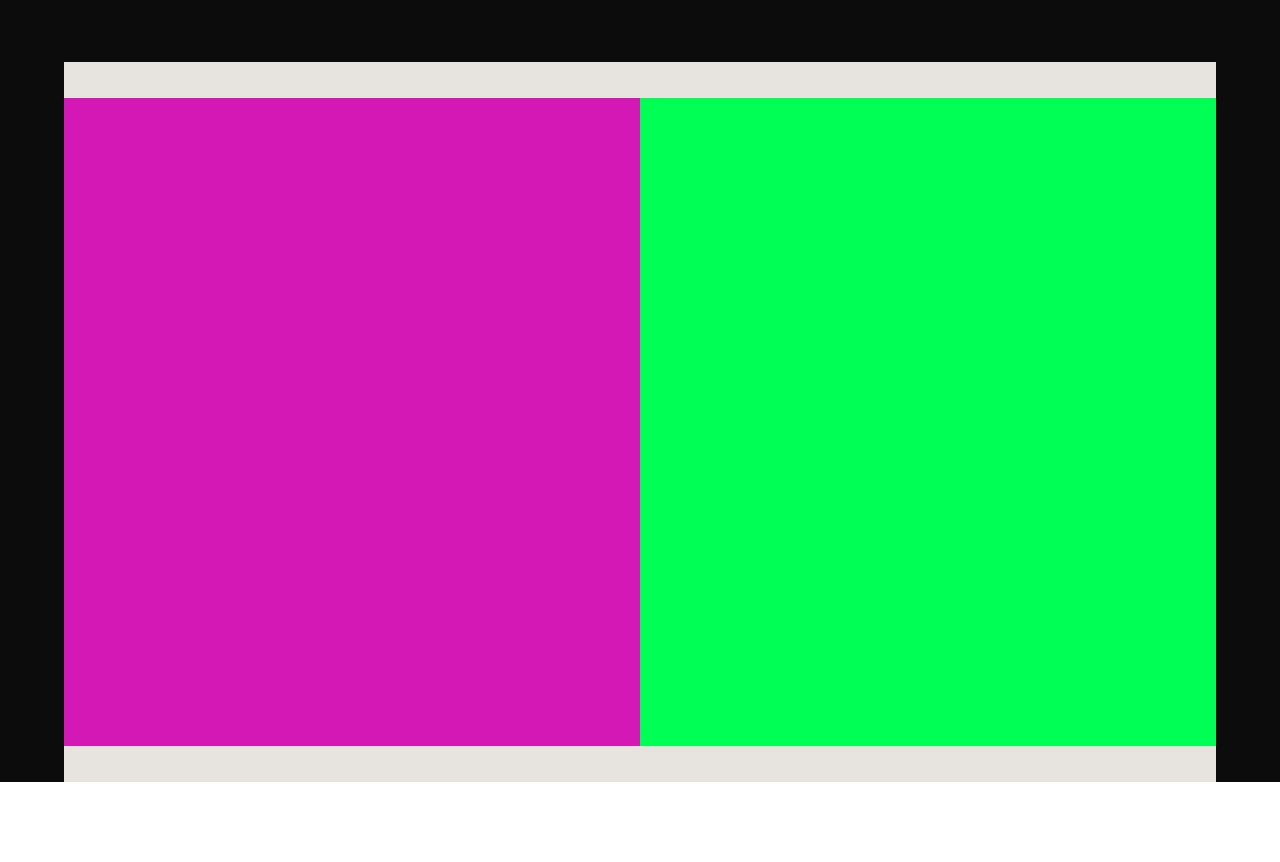
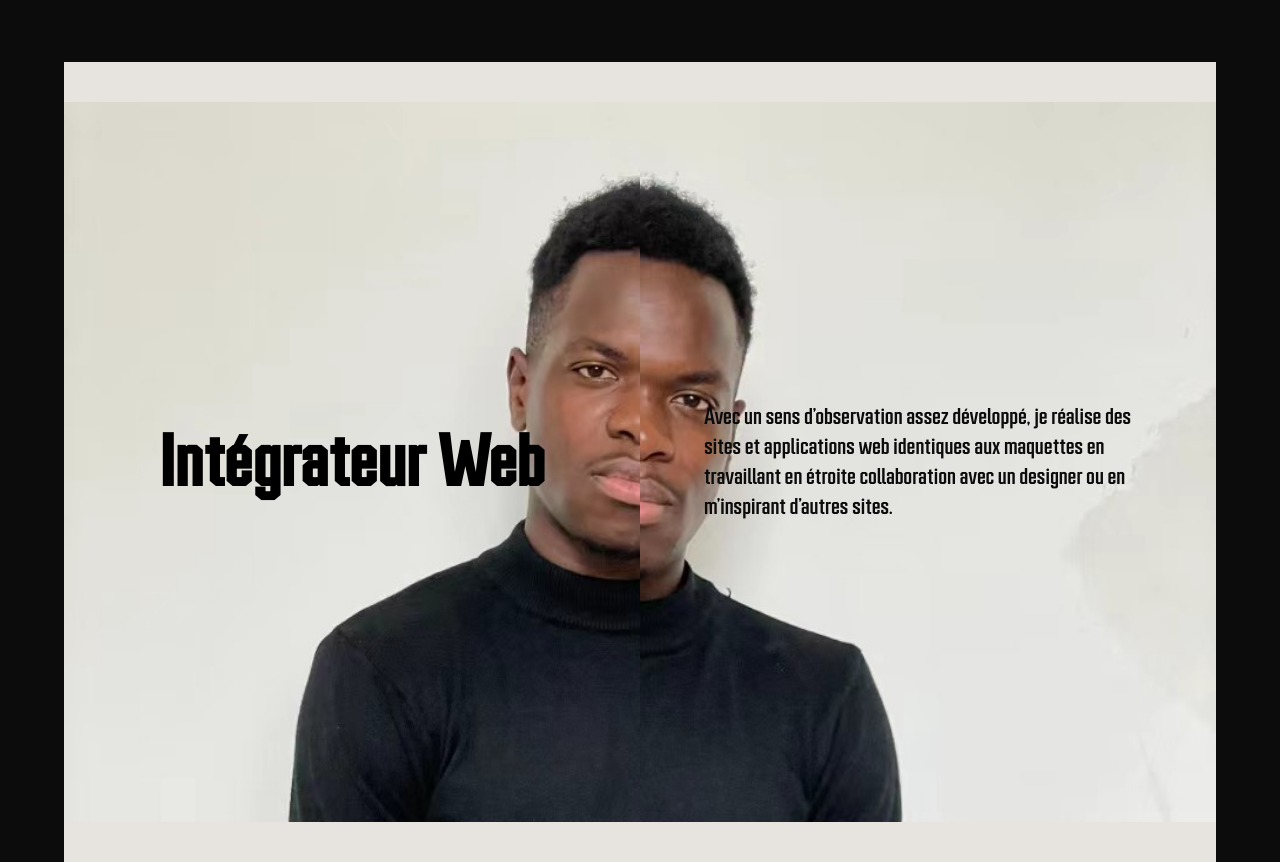
Before and after one commit to William-Hortone/porfolio2023, a React (Create React App) app: page / in a window 1280 px wide. Shown: the part 1338-2200 px from the top of the page. Before the commit the page ends 2120 px from the top, so only its background shows below. Built offline with nearby package versions, Linux system fonts and the light colour scheme; a web font is replaced by a local one.

Commit message:
added the webInt container

```diff
--- a/src/constants/images.js
+++ b/src/constants/images.js
@@ -1,3 +1,5 @@
 import logo from "../assets/logo.png";
+import wh_left from "../assets/2-left.jpg";
+import wh_right from "../assets/2-right.jpg";
 
-export default { logo };
+export default { logo, wh_left, wh_right };
--- a/src/containers/WebInt/WebInt.jsx
+++ b/src/containers/WebInt/WebInt.jsx
@@ -1,12 +1,23 @@
 import React from "react";
+import images from "../../constants/images";
 import "./webInt.css";
 
 const WebInt = () => {
   return (
     <div className="app__webInt section__paddingd">
       <div className="app__webInt-container">
-        <div className="webInt-container-left"></div>
-        <div className="webInt-container-right"></div>
+        <div className="webInt-container-left">
+          <h2>Intégrateur web</h2>
+          {/* <img src={images.wh_left} alt="" /> */}
+        </div>
+        <div className="webInt-container-right">
+          <p>
+            Avec un sens d’observation assez développé, je réalise des sites et
+            applications web identiques aux maquettes en travaillant en étroite
+            collaboration avec un designer ou en m’inspirant d'autres sites.
+          </p>
+          {/* <img src={images.wh_right} alt="" /> */}
+        </div>
       </div>
     </div>
   );
--- a/src/containers/WebInt/webInt.css
+++ b/src/containers/WebInt/webInt.css
@@ -1,6 +1,6 @@
 .app__webInt {
   width: 90%;
-  height: 90vh;
+  height: 100vh;
   display: flex;
   align-items: center;
   justify-content: center;
@@ -15,12 +15,49 @@
   background-color: red;
 }
 .webInt-container-left {
+  height: 100%;
   flex: 1;
+  display: flex;
+  justify-content: center;
+  align-items: center;
+  background-color: rgb(212, 24, 181);
+  background-image: url("../../assets/2-left.jpg");
+  background-position: center top;
+  background-size: cover;
+}
+.webInt-container-left h2 {
+  font-size: 4rem;
+  text-transform: capitalize;
+  font-family: var(--font-base);
+}
+.webInt-container-left img {
+  width: 100%;
   height: 100%;
-  background-color: rgb(212, 24, 181);
+  object-fit: cover;
 }
 .webInt-container-right {
+  height: 100%;
   flex: 1;
+  display: flex;
+  justify-content: center;
+  align-items: center;
+  background-color: rgb(0, 255, 85);
+  background-image: url("../../assets/2-right.jpg");
+  background-position: center top;
+  background-size: cover;
+  /* padding: 0; */
+}
+.webInt-container-right p {
+  padding: 0 4rem;
+  font-size: 20px;
+  /* font-family: var(--font-alt); */
+  font-family: var(--font-base);
+  color: var(--color-black);
+  font-weight: 500;
+  line-height: 1.5;
+}
+.webInt-container-right img {
+  width: 100%;
   height: 100%;
-  background-color: rgb(0, 255, 85);
+  object-fit: cover;
 }
```
Also changed, not shown: src/assets/2-left.jpg (added), src/assets/2-right.jpg (added).
